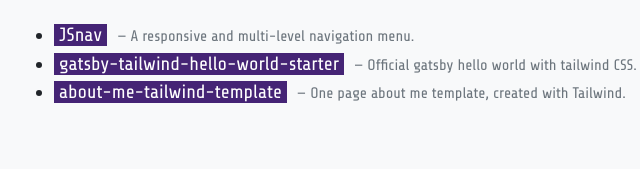
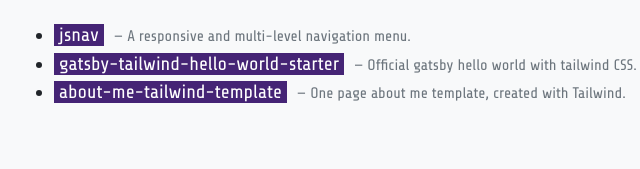
Before and after one commit to junsantilla/personal-website-gatsby, a Gatsby site: page / in a window 1280 px wide. Shown: the part 909-1078 px from the top of the page, 191-831 px from the left. Built offline with nearby package versions, Linux system fonts and the light colour scheme; Gatsby itself is replaced by a stand-in of ours.

Commit message:
Update jsnav

```diff
--- a/src/pages/index.js
+++ b/src/pages/index.js
@@ -92,7 +92,7 @@
                     <div class="col-12">
                         <ul>
                             <li>
-                                <a href="https://junsantilla.github.io/jsnav/" target="_blank">JSnav</a>
+                                <a href="https://junsantilla.github.io/jsnav/" target="_blank">jsnav</a>
                                 <footer class="blockquote-footer">A responsive and multi-level navigation menu.</footer>
                             </li>
                             <li>
```
